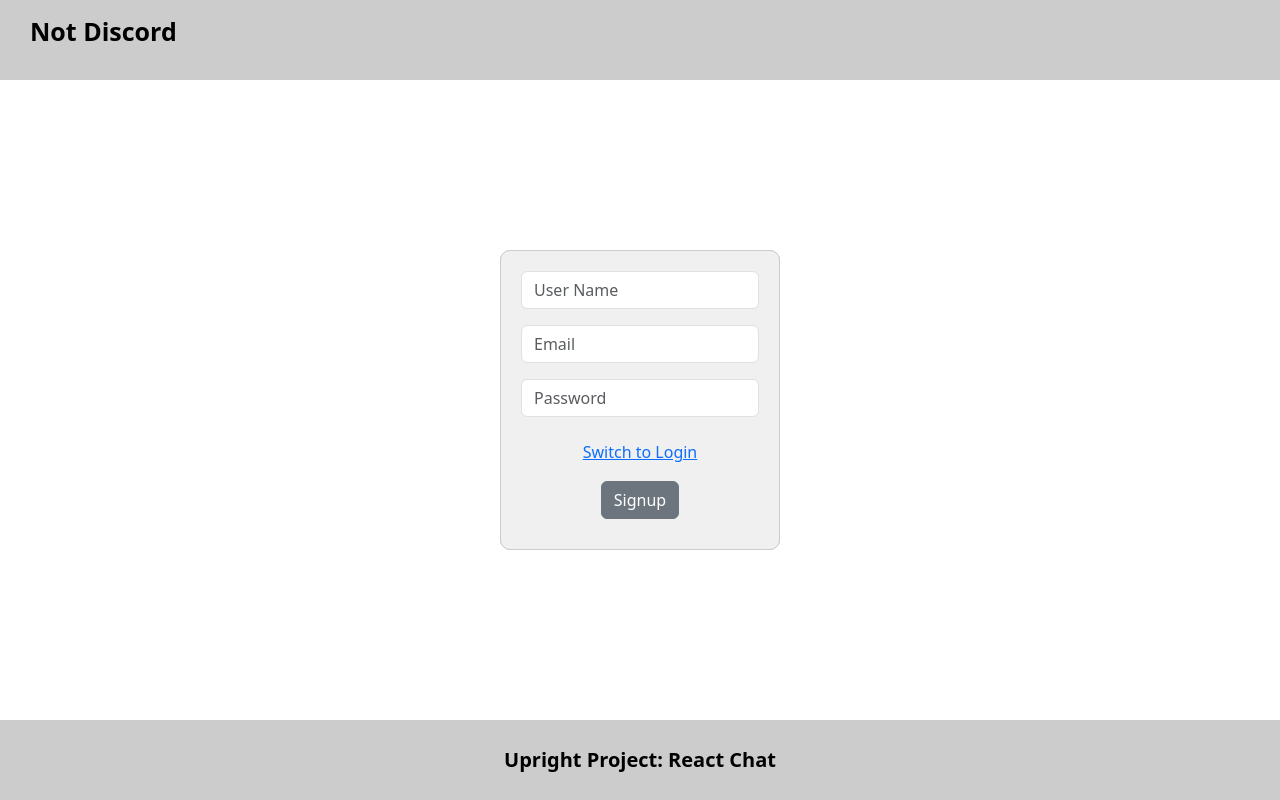
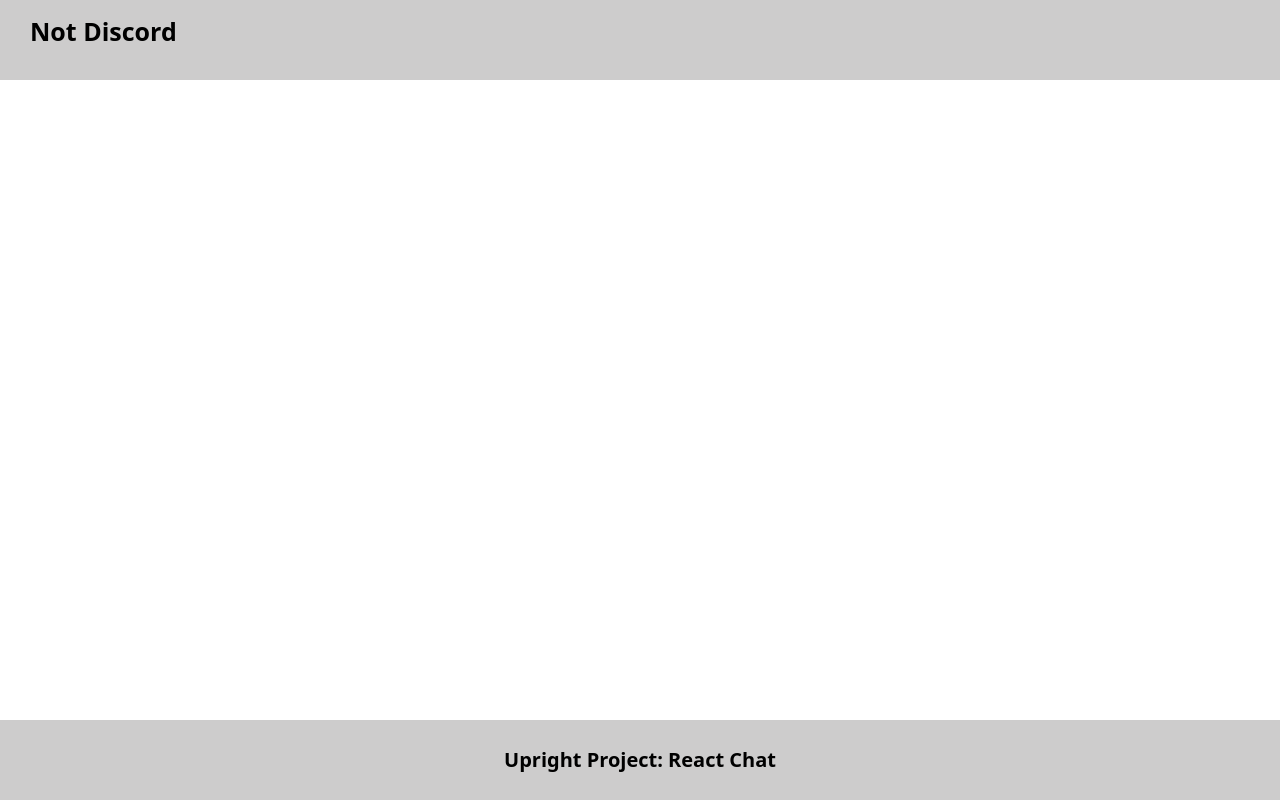
Before and after one commit to AlexanderZic/finalRepo, a React (Create React App) app: page / in a window 1280 px wide. Built offline with nearby package versions, Linux system fonts and the light colour scheme.

Commit message:
fixing Auth bug and logout bug

```diff
--- a/src/App.jsx
+++ b/src/App.jsx
@@ -4,6 +4,7 @@ import './App.css';
 import Navbar from './Components/Nav/Nav';
 import Footer from './Components/Footer/Footer';
 import Auth from './Components/Auth/Auth';
+import Signup from './Components/Auth/Signup/Signup';
 import Login from './Components/Auth/Login/Login';
 import RoomDisplay from './Components/RoomDisplay/RoomDisplay';
 import AddRoom from './Components/RoomDisplay/AddRoom';
@@ -44,8 +45,9 @@ function App() {
     <div className="App">
       <BrowserRouter>
         <Navbar token={token} clearToken={clearToken} />
-        <Auth setToken={updateToken} />
+        {/* <Auth setToken={updateToken} /> */}
         <Routes>
+          <Route path="/Signup" element={<Signup setToken={updateToken}/>} />
           <Route path="/Login" element={<Login setToken={updateToken} />} />
           <Route path="/RoomDisplay" element={<RoomDisplay loggedIn={isLoggedIn} token = {token} />} />
         </Routes>
--- a/src/Components/Auth/Auth.jsx
+++ b/src/Components/Auth/Auth.jsx
@@ -8,7 +8,7 @@ function Auth(props) {
   const [isAuthenticated, setIsAuthenticated] = useState(false);
 
   const toggleView = () => {
-    setIsSignup(!isSignup);
+    setIsSignup(true);
   };
 
   const switchToLogin = () => {
@@ -29,20 +29,20 @@ function Auth(props) {
 
 
 
-      <div className={isSignup ? 'content hidden' : 'content'}>
+      <div className={'content'}>
         {isSignup ? (
           <Signup setToken={props.setToken} switchToLogin={switchToLogin} />
         ) : (
           <Login setToken={props.setToken} switchToSignup={toggleView} />
         )}
       </div>
-      <div className={isSignup ? 'content' : 'content hidden'}>
+      {/* <div className={isSignup ? 'content' : 'content hidden'}>
         {isSignup ? (
           <Signup setToken={props.setToken} switchToLogin={switchToLogin} />
         ) : (
           <Login setToken={props.setToken} switchToSignup={toggleView} />
         )}
-      </div>
+      </div> */}
 
       {isAuthenticated && (
         <button onClick={handleLogout}>Log Out</button>
--- a/src/Components/Auth/Signup/Signup.jsx
+++ b/src/Components/Auth/Signup/Signup.jsx
@@ -36,7 +36,7 @@ function Signup(props) {
       props.setToken(results.token);
 
       if (response.status === 200){
-      navigate('/Login');
+      navigate('/RoomDisplay');
     } else {
       // Signup failed, handle the error (e.g., display an error message)
       console.log('Signup failed');
--- a/src/Components/Nav/Nav.jsx
+++ b/src/Components/Nav/Nav.jsx
@@ -3,10 +3,12 @@ import './Nav.css';
 import { Link } from 'react-router-dom';
 import { Button } from 'reactstrap';
 
+
 const Navbar = ({ token, clearToken }) => {
 
 
   function handleLogout() {
+
     clearToken();
     console.log('Logout successful');
   }
```
